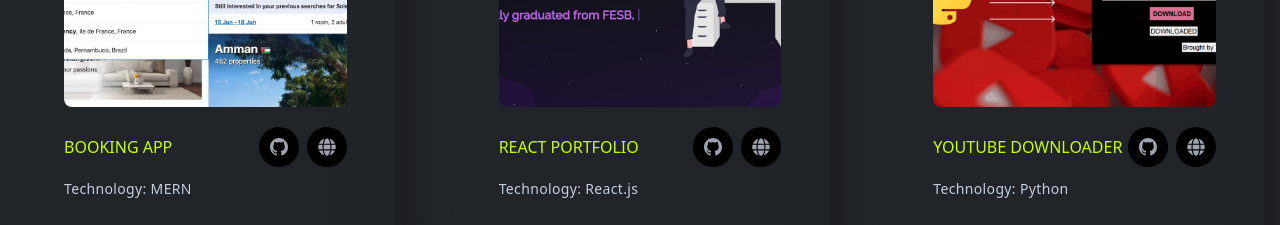
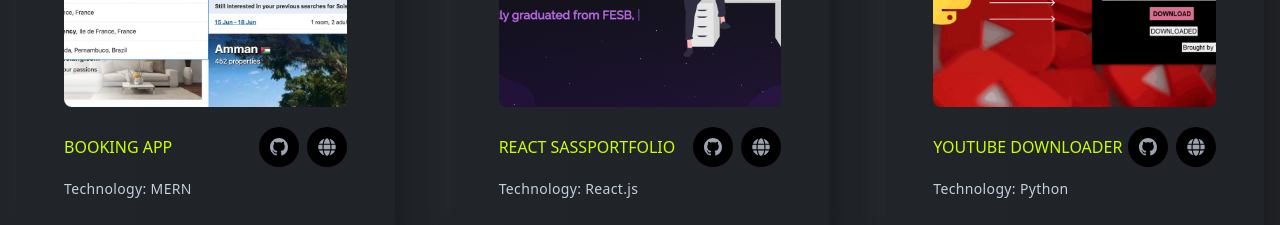
Before and after one commit to atokic/ReactJS_portfolio, a React (Create React App) app: page / in a window 1280 px wide. Shown: the part 6880-7105 px from the top of the page. Built offline with nearby package versions, Linux system fonts and the light colour scheme.

Commit message:
Fixed projects URLs

```diff
--- a/src/components/projects/Projects.js
+++ b/src/components/projects/Projects.js
@@ -143,7 +143,7 @@
           title="React Portfolio"
           des="Technology: React.js, Tailwind"
           src={project20}
-          github_link=""
+          github_link="https://github.com/atokic/ReactJS_portfolio/"
           site_link="https://atokic.netlify.app/"
         />
         <ProjectsCard
@@ -153,10 +153,10 @@
           github_link="https://github.com/atokic/MERN-Booking-App"
         />
         <ProjectsCard
-          title="React Portfolio"
+          title="React SaSSPortfolio"
           des="Technology: React.js"
           src={project9}
-          github_link="https://github.com/atokic/ReactJS_portfolio"
+          github_link="https://github.com/atokic/ReactJS-SaSS-Portfolio"
           site_link="https://portfolio-ante.netlify.app/"
         />
         <ProjectsCard
```
